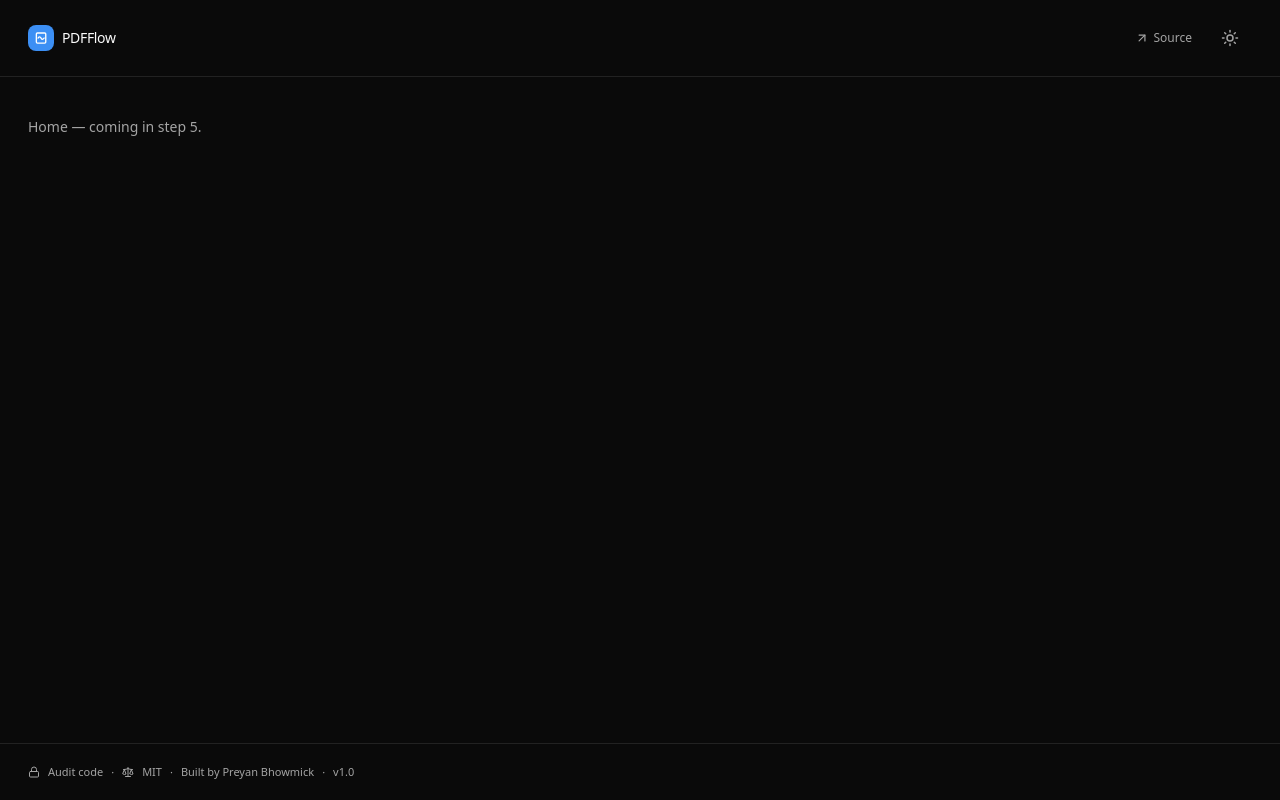
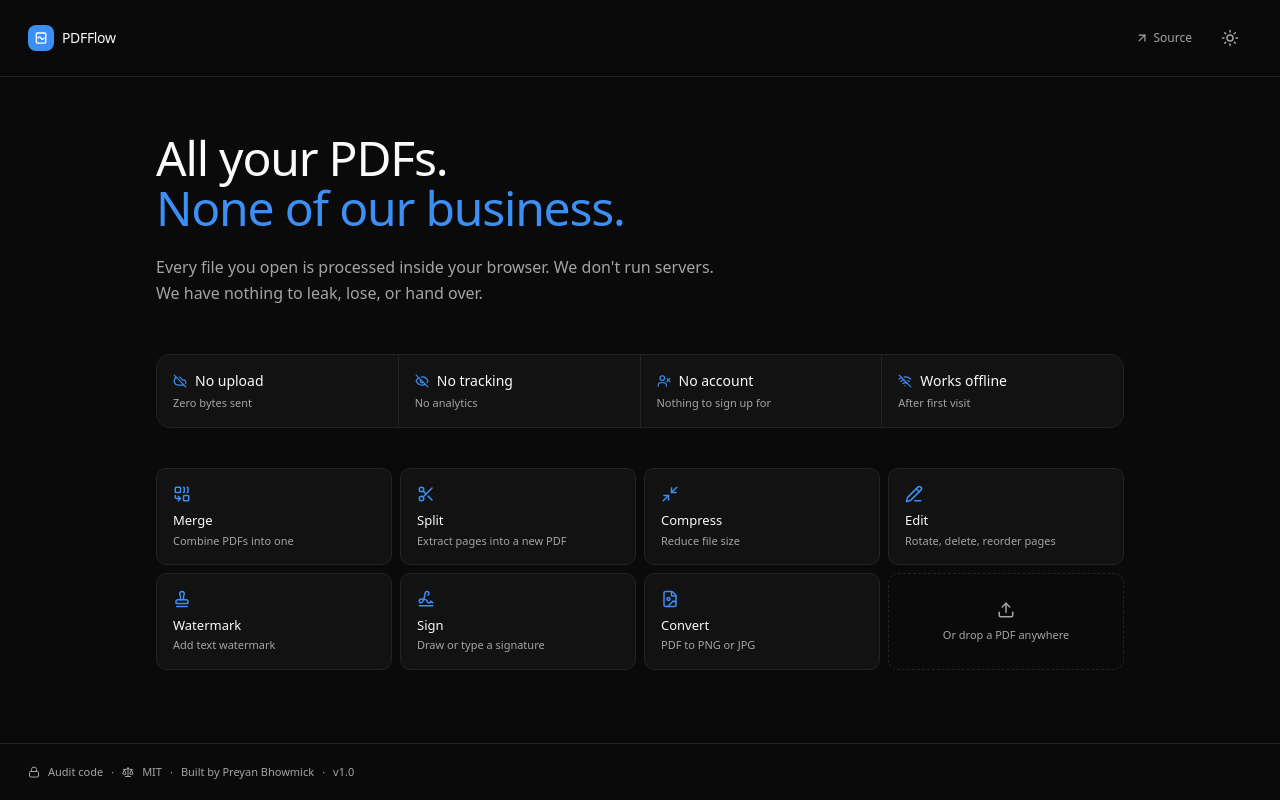
Before and after one commit to preyan/pdf-flow, a React (Vite) app: page / in a window 1280 px wide. Built offline with nearby package versions, Linux system fonts and the light colour scheme.

Commit message:
step 5: feat: home page with trust strip and tool grid

```diff
--- /dev/null
+++ b/src/lib/tools.ts
@@ -0,0 +1,28 @@
+import {
+  Combine,
+  Scissors,
+  Minimize2,
+  PencilLine,
+  Stamp,
+  Signature,
+  FileImage,
+  type LucideIcon,
+} from 'lucide-react'
+import type { ToolName } from '@/types'
+
+export type ToolDef = {
+  name: ToolName
+  title: string
+  description: string
+  icon: LucideIcon
+}
+
+export const TOOLS: ToolDef[] = [
+  { name: 'merge',     title: 'Merge',     description: 'Combine PDFs into one',          icon: Combine },
+  { name: 'split',     title: 'Split',     description: 'Extract pages into a new PDF',   icon: Scissors },
+  { name: 'compress',  title: 'Compress',  description: 'Reduce file size',               icon: Minimize2 },
+  { name: 'edit',      title: 'Edit',      description: 'Rotate, delete, reorder pages',  icon: PencilLine },
+  { name: 'watermark', title: 'Watermark', description: 'Add text watermark',             icon: Stamp },
+  { name: 'sign',      title: 'Sign',      description: 'Draw or type a signature',       icon: Signature },
+  { name: 'convert',   title: 'Convert',   description: 'PDF to PNG or JPG',              icon: FileImage },
+]
--- a/src/pages/Home.tsx
+++ b/src/pages/Home.tsx
@@ -1,7 +1,59 @@
+import { Link } from 'react-router-dom'
+import { Upload } from 'lucide-react'
+import { TrustStrip } from '@/components/shared/TrustStrip'
+import { TOOLS } from '@/lib/tools'
+
 export default function Home() {
   return (
-    <section className="px-6 sm:px-7 py-10">
-      <p className="text-sm text-muted-foreground">Home — coming in step 5.</p>
-    </section>
+    <div className="px-6 sm:px-7 py-10 sm:py-14 max-w-5xl mx-auto w-full">
+      <section className="mb-10 sm:mb-12">
+        <h1 className="text-3xl sm:text-5xl font-medium tracking-tight leading-[1.05]">
+          All your PDFs.
+          <br />
+          <span className="text-primary">None of our business.</span>
+        </h1>
+        <p className="mt-5 text-sm sm:text-base text-muted-foreground max-w-xl leading-relaxed">
+          Every file you open is processed inside your browser. We don't run
+          servers. We have nothing to leak, lose, or hand over.
+        </p>
+      </section>
+
+      <section className="mb-10">
+        <TrustStrip />
+      </section>
+
+      <section aria-labelledby="tools-heading">
+        <h2 id="tools-heading" className="sr-only">PDF tools</h2>
+        <ul className="grid grid-cols-2 sm:grid-cols-3 md:grid-cols-4 gap-2">
+          {TOOLS.map(({ name, title, description, icon: Icon }) => (
+            <li key={name}>
+              <Link
+                to={`/tool/${name}`}
+                className="group flex flex-col gap-2 p-3 sm:p-4 rounded-lg bg-card border border-border hover:border-primary/40 hover:bg-accent transition-colors min-h-[88px]"
+              >
+                <Icon size={18} className="text-primary" aria-hidden="true" />
+                <div className="flex-1">
+                  <div className="text-[13px] font-medium">{title}</div>
+                  <div className="text-[11px] text-muted-foreground mt-0.5 leading-snug">
+                    {description}
+                  </div>
+                </div>
+              </Link>
+            </li>
+          ))}
+          <li>
+            <Link
+              to="/tool/merge"
+              className="group h-full flex flex-col items-center justify-center gap-2 p-3 sm:p-4 rounded-lg border border-dashed border-border text-muted-foreground hover:border-primary/40 hover:text-foreground hover:bg-accent transition-colors min-h-[88px]"
+            >
+              <Upload size={18} aria-hidden="true" />
+              <div className="text-[11px] text-center leading-snug">
+                Or drop a PDF anywhere
+              </div>
+            </Link>
+          </li>
+        </ul>
+      </section>
+    </div>
   )
 }
```
